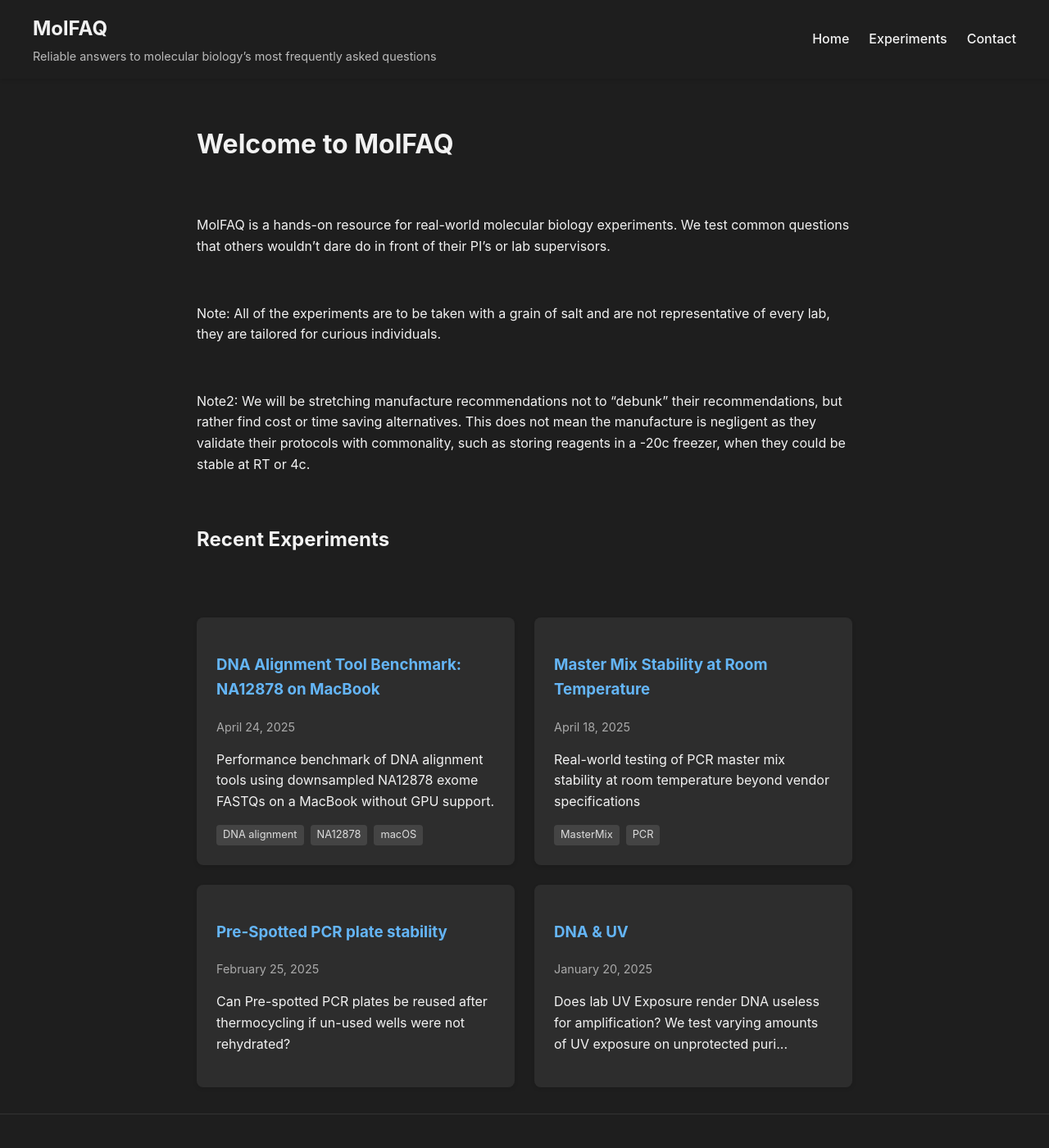
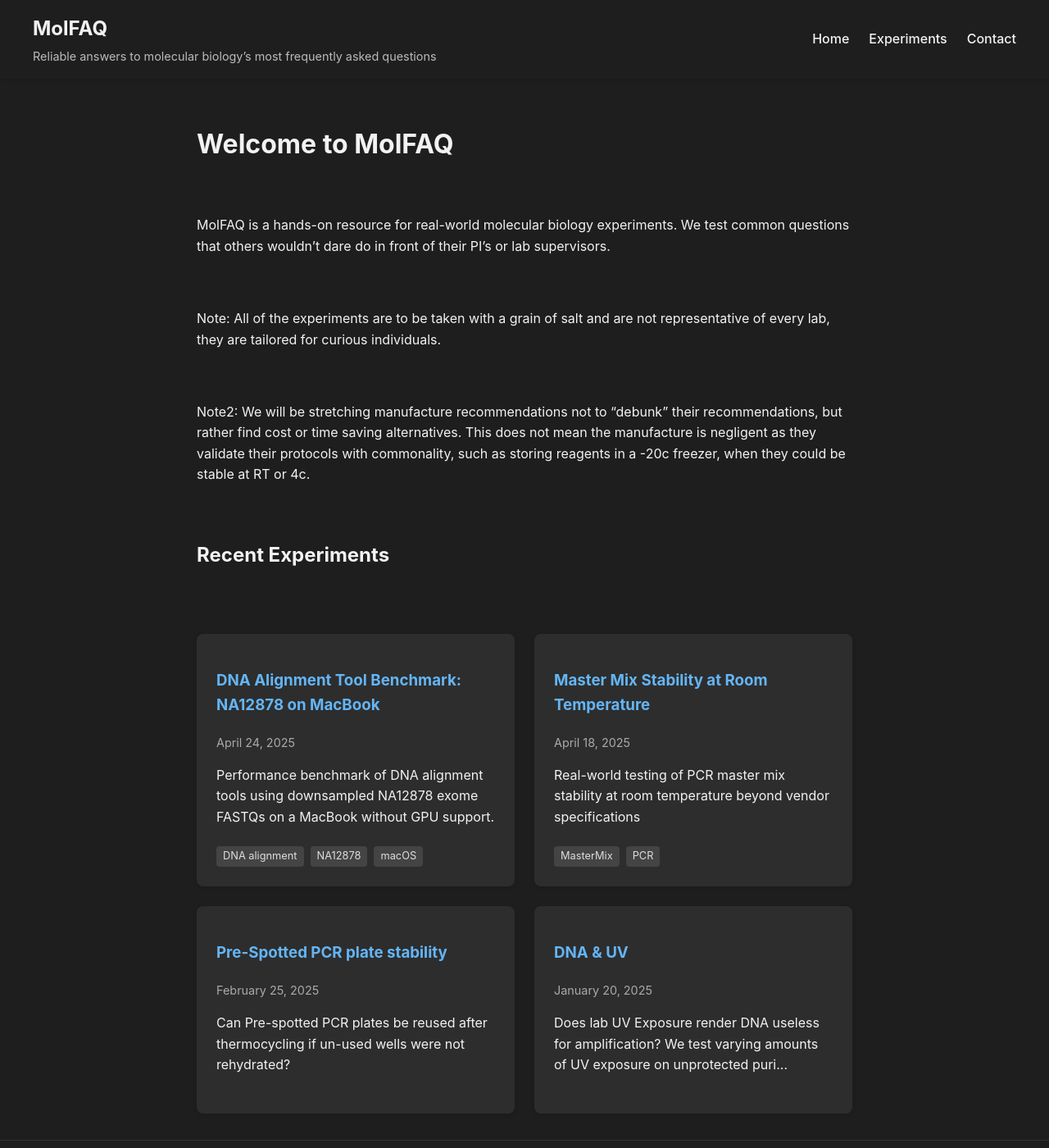
Before and after one commit to DylanCosto/DylanCosto.github.io, a Jekyll site: the page built from index.md, in a window 1280 px wide and 1400 px high. Shown: the whole window at 82% size. Built offline with Jekyll 4.4.1, drawn with Linux system fonts in a browser that asks for light colours.

Commit message:
default fix

```diff
--- a/_layouts/default.html
+++ b/_layouts/default.html
@@ -163,6 +163,9 @@
     code {
       padding: 2px 5px;
     }
+    p {
+    margin-bottom: 1.4em;
+    }
 
     /* Responsive design */
     @media (max-width: 768px) {
@@ -176,12 +179,6 @@
         width: 100%;
         justify-content: space-between;
       }
-
-      p {
-    margin-bottom: 1.4em;
-  }
-
-
     }
   </style>
 </head>
```
